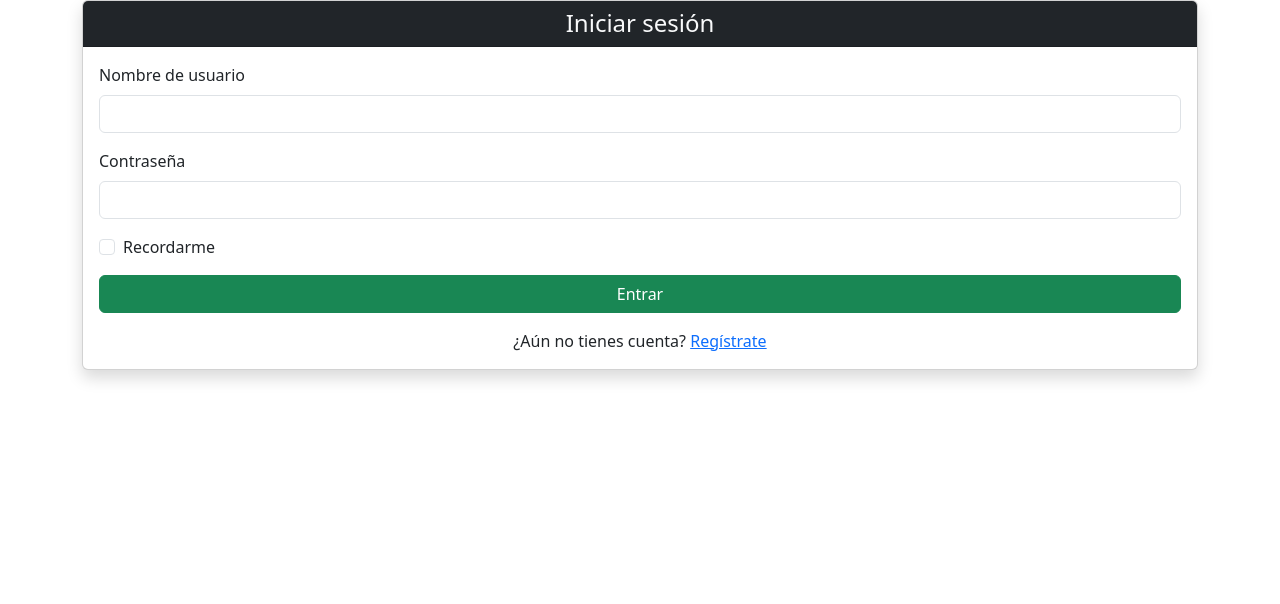
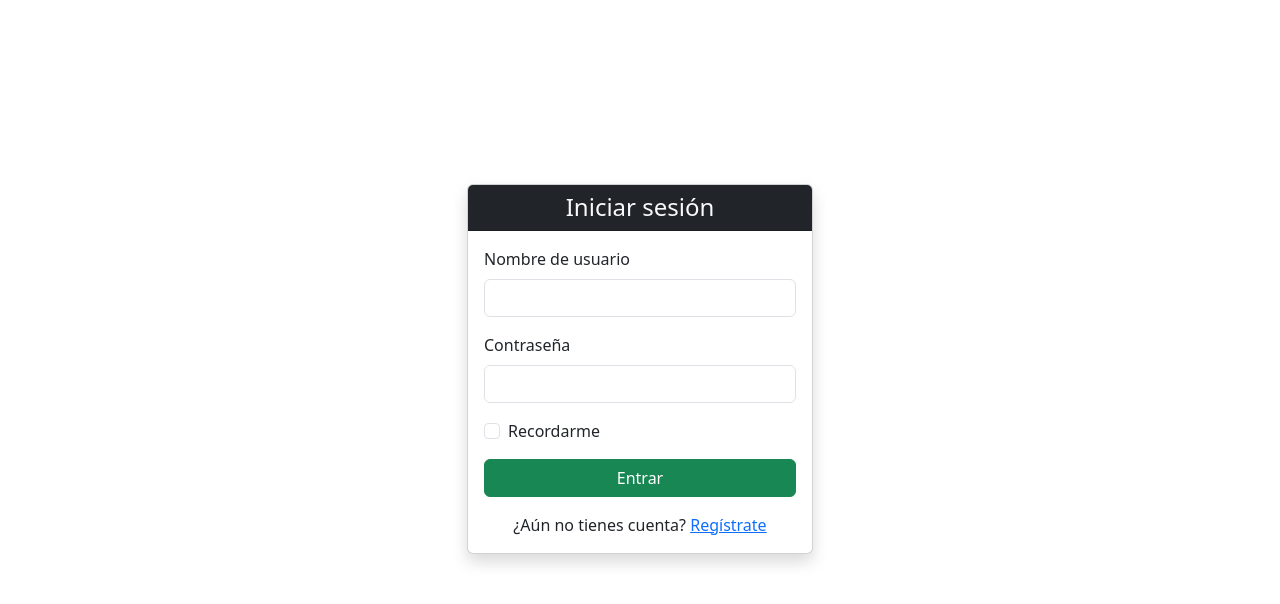
Before and after one commit to nullnekocat/FootBook, a PHP site: page /login.php in a window 1280 px wide. Shown: the part 56-660 px from the top of the page. Run offline with PHP 8.4, Linux system fonts and the light colour scheme.

Commit message:
style: add centered style

```diff
--- a/styles.css
+++ b/styles.css
@@ -7,3 +7,15 @@
 .active {
     color:whitesmoke
 }
+
+.centered {
+    position: fixed;
+    top: 50%;
+    left: 50%;
+    transform: translate(-50%, -50%);
+}
+
+.login-size{
+    height: 320px;
+    width: 370px;
+}
```
